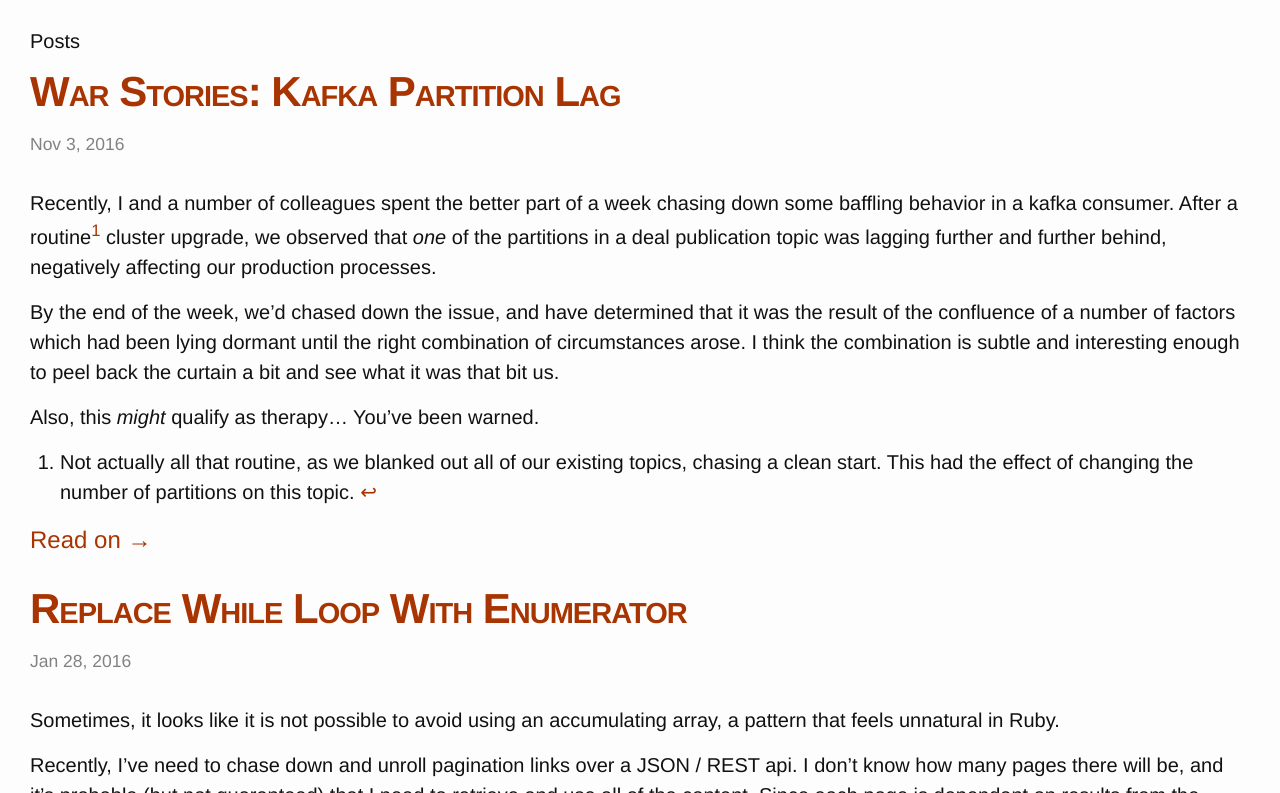
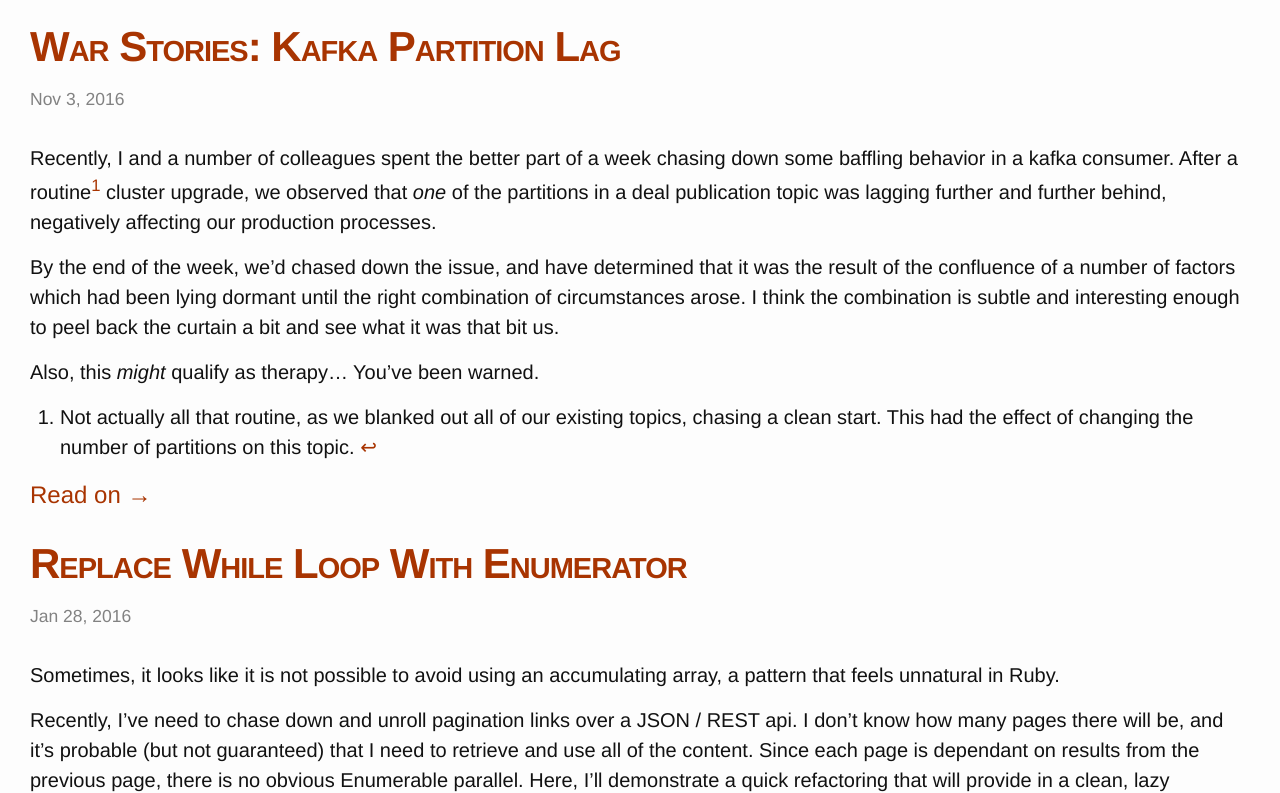
Before and after one commit to cflipse/devcaffeine, a Jekyll site: the page built from index.html, in a window 1280 px wide and 900 px high, cut to the strip 107-900 px from the top of the window. Built offline with Jekyll 4.4.1, drawn with Linux system fonts in a browser that asks for light colours; the list of posts is cut into pages by our own code.

Commit message:
Remove annoying "Posts" header

```diff
--- a/index.html
+++ b/index.html
@@ -2,9 +2,6 @@
 layout: default
 ---
 <section class=posts>
-  <header>
-    <h1 class="page-heading">Posts</h1>
-  </header>
 
   {% for post in paginator.posts %}
     <article class="post">
```
